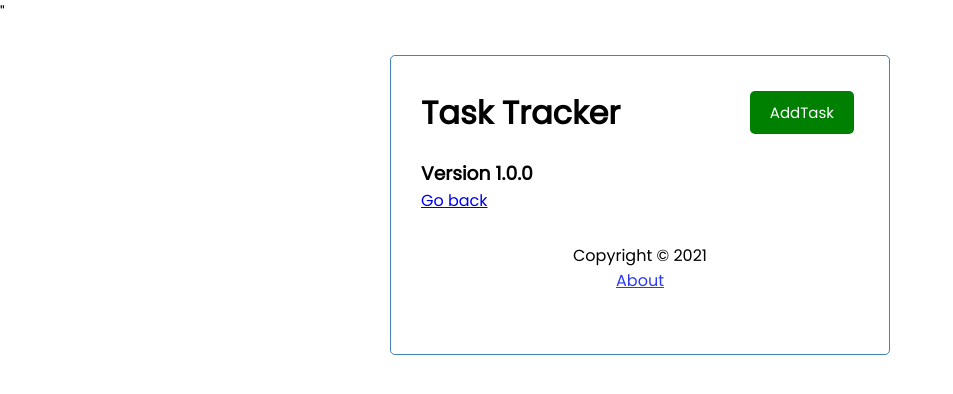
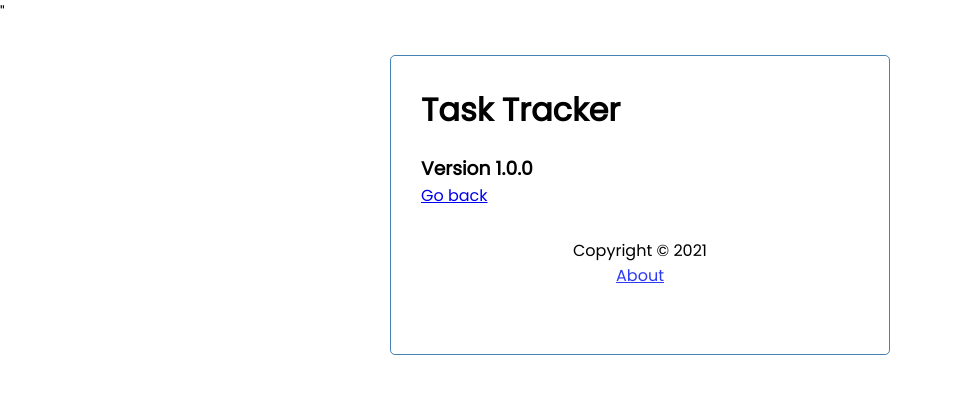
Before and after one commit to RokPopov/vue_learning_purposes, a Vue app in the folder task-manager/: page /about in a window 1280 px wide. Shown: the top 394 px of the page, without its empty margins (0-953 px from the left). Built offline with nearby package versions, Linux system fonts and the light colour scheme.

Commit message:
limit add task button to only home page with computed property

```diff
--- a/task-manager/src/components/Header.vue
+++ b/task-manager/src/components/Header.vue
@@ -1,7 +1,7 @@
 <template>
   <header>
     <h1>{{title}}</h1>
-    <Button @btn-click='$emit("toggle-add-task")' :text="showAddTask ? 'Close' : 'AddTask'" :color="showAddTask ? 'orange' : 'green'" />
+    <Button v-show="homePage" @btn-click='$emit("toggle-add-task")' :text="showAddTask ? 'Close' : 'AddTask'" :color="showAddTask ? 'orange' : 'green'" />
   </header>
 </template>
 
@@ -17,6 +17,15 @@ import Button from './Button';
     },
     components: {
       Button
+    },
+    computed: {
+      homePage() {
+        if(this.$route.path === '/') {
+          return true;
+        } else {
+          return false;
+        }
+      }
     }
   }
 </script>
--- a/task-manager/src/views/Home.vue
+++ b/task-manager/src/views/Home.vue
@@ -1,7 +1,5 @@
 <template>
-  <div v-show='showAddTask'>
-  <AddTask @add-task='addTask' />
-  </div>
+  <AddTask @add-task='addTask' v-show='showAddTask'/>
   <Tasks @toggle-reminder='toggleReminder' @delete-task='deleteTask' :tasks='tasks' />
 </template>
 
```
